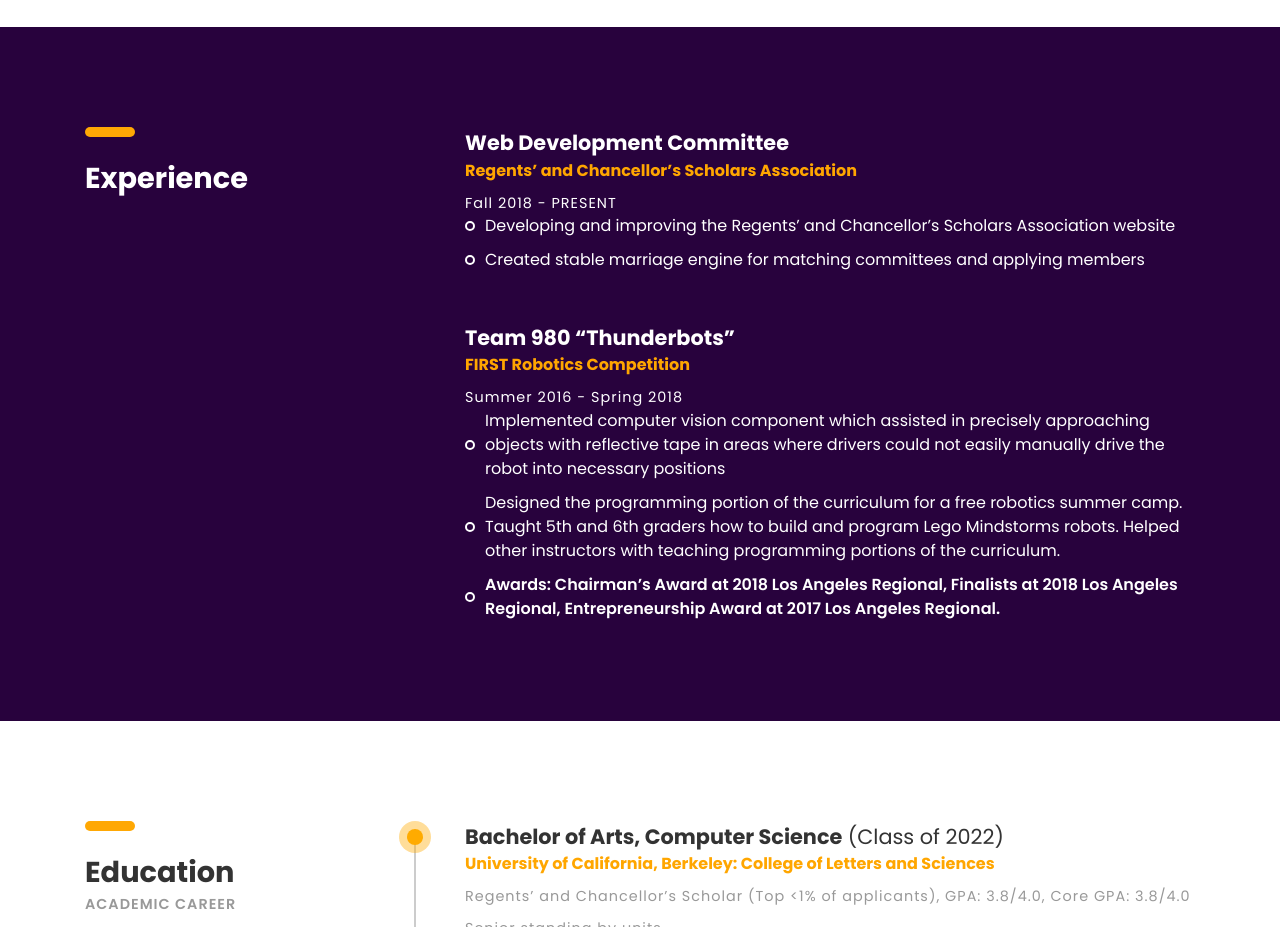
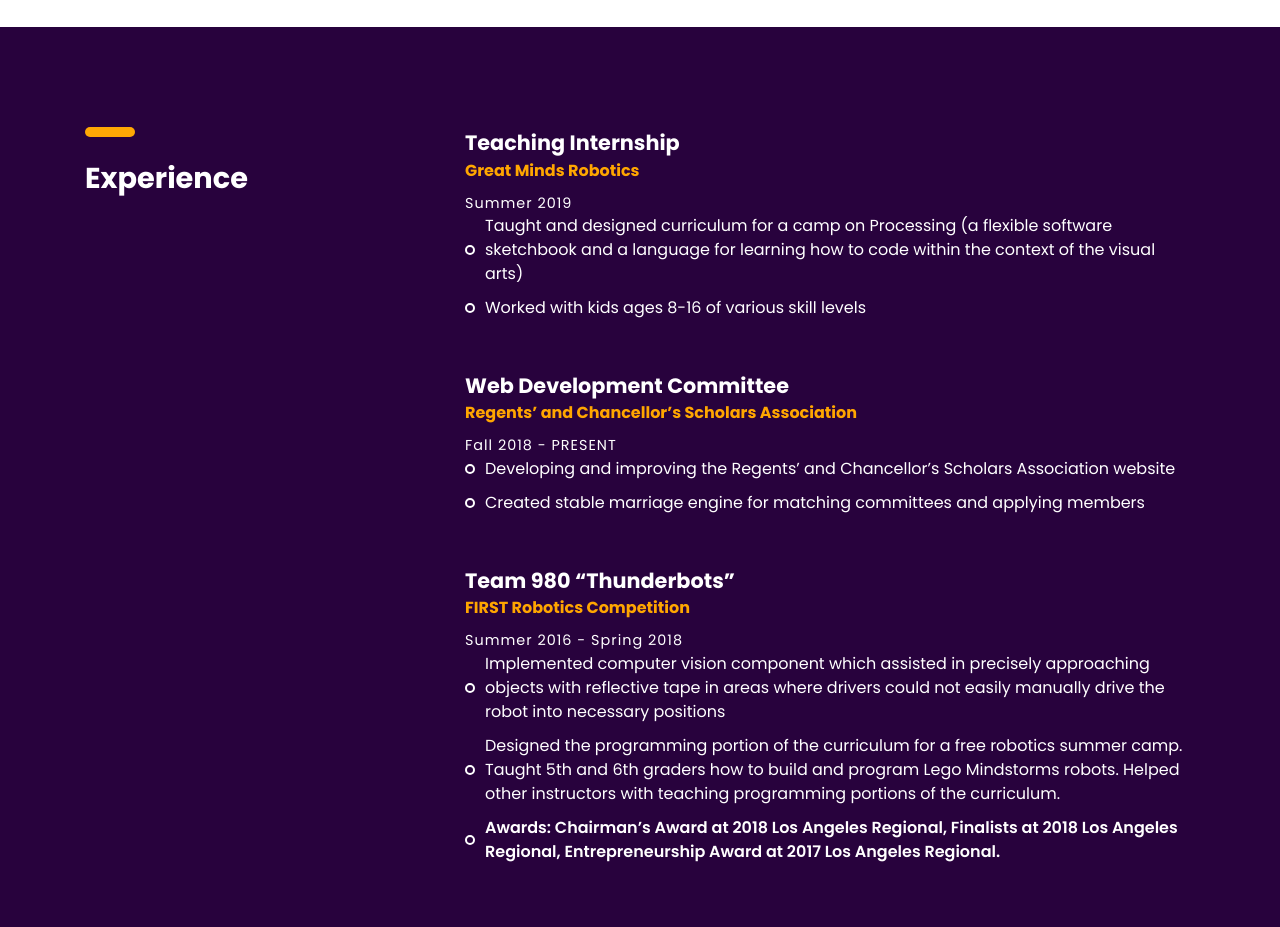
Before and after one commit to JessicaPlotkin/JessicaPlotkin.github.io, a plain HTML site: page index.html in a window 1280 px wide. Shown: the part 940-1867 px from the top of the page. Drawn offline with Linux system fonts and the light colour scheme; files whose address does not match are found by name.

Commit message:
Updated Experience

```diff
--- a/index.html
+++ b/index.html
@@ -75,8 +75,21 @@
 					<div class="heading">
 					  <h3><strong>Experience</strong></h3>
 </div>
+
+
 				</div><!-- col-sm-4 -->
 				<div class="col-sm-8">
+					<div class="experience margin-b-50">
+					  <h4><strong>Teaching Internship</strong></h4>
+					  <h5 class="font-yellow"><strong>Great Minds Robotics</strong></h5>
+					  <h6 class="margin-t-10">Summer 2019</h6>
+						<p class="font-semi-white margin-tb-20"></p>
+						<ul class="list margin-b-30">
+							<li>Taught and designed curriculum for a camp on Processing (a flexible software sketchbook and a language for learning how to code within the context of the visual arts) </li>
+							<li>Worked with kids ages 8-16 of various skill levels</li>
+						</ul>
+				  </div><!-- experience -->
+
 						<div class="experience margin-b-50">
 					  <h4><strong>Web Development Committee</strong></h4>
 					  <h5 class="font-yellow"><strong>Regents’ and Chancellor’s Scholars Association</strong></h5>
```
